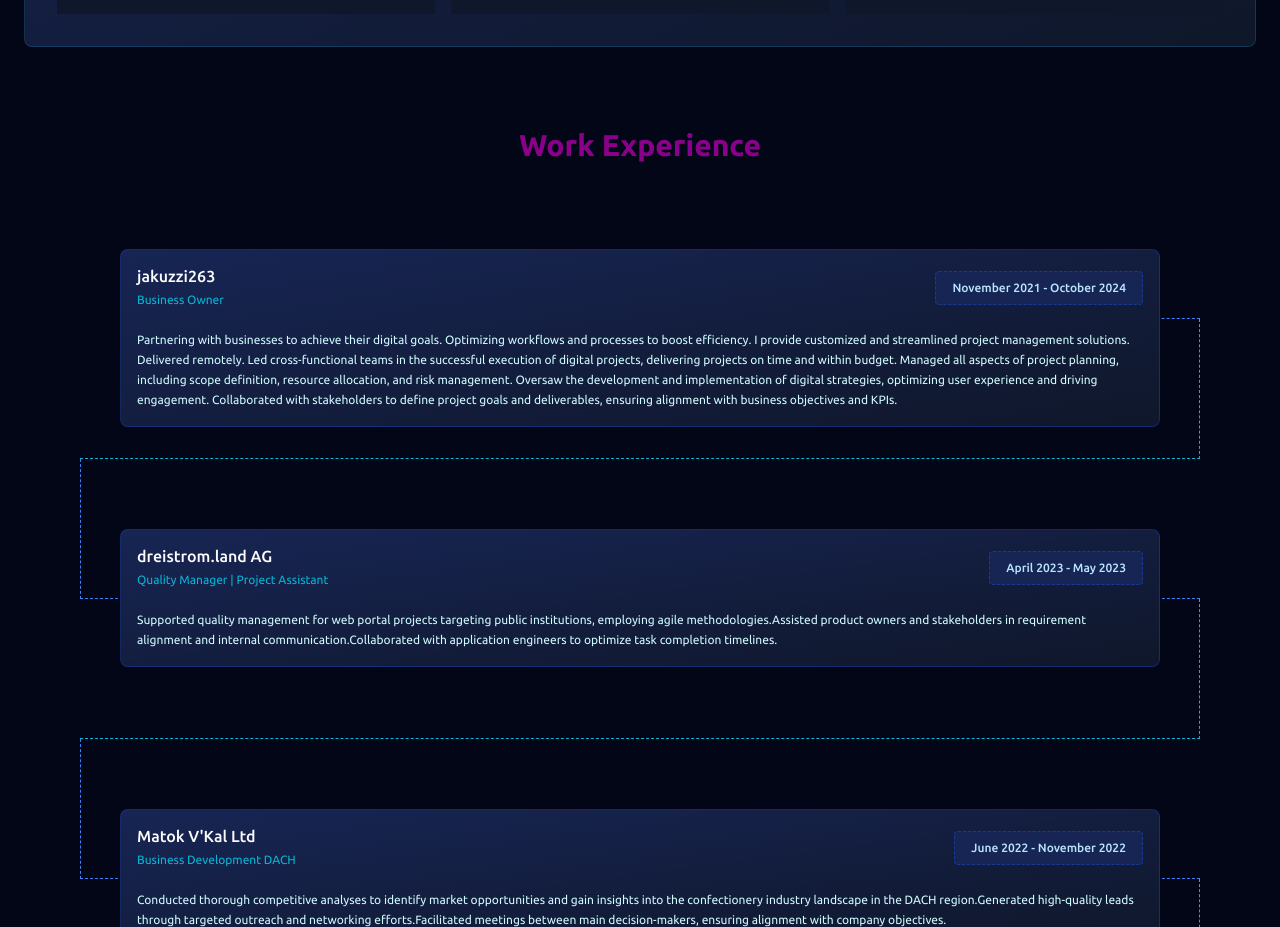
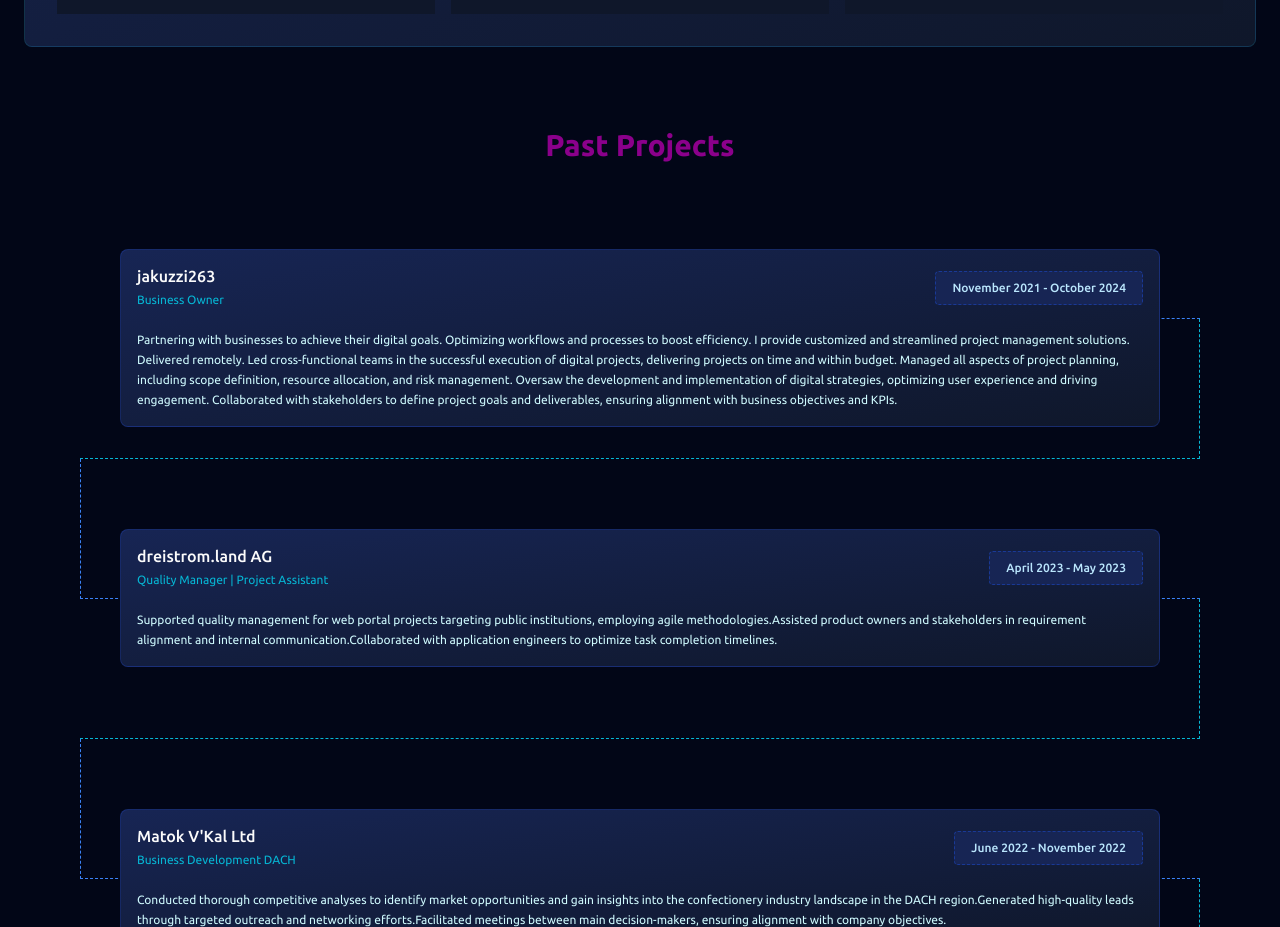
Before and after one commit to jakuzzibubbles/portfolio-react, a React (Vite) app in the folder portfolio-react/: page / in a window 1280 px wide. Shown: the part 1340-2267 px from the top of the page. Built offline with nearby package versions, Linux system fonts and the light colour scheme; no server answers.

Commit message:
Update WorkExperience.jsx

```diff
--- a/portfolio-react/src/components/WorkExperience.jsx
+++ b/portfolio-react/src/components/WorkExperience.jsx
@@ -7,7 +7,7 @@
       className='max-w-screen-xl mx-auto pb-0 md:pb-20 px-6 md:px-20 relative'
       id='experience'>
 
-        <h5 className='text-primary text-2xl md:text-3xl font-semibold text-center pb-14 md:pb-4'>Work Experience</h5>
+        <h5 className='text-primary text-2xl md:text-3xl font-semibold text-center pb-14 md:pb-4'>Past Projects</h5>
 
         {WORK_EXPERIENCE.map((item, index) => (
           <WorkExperienceCard
```
